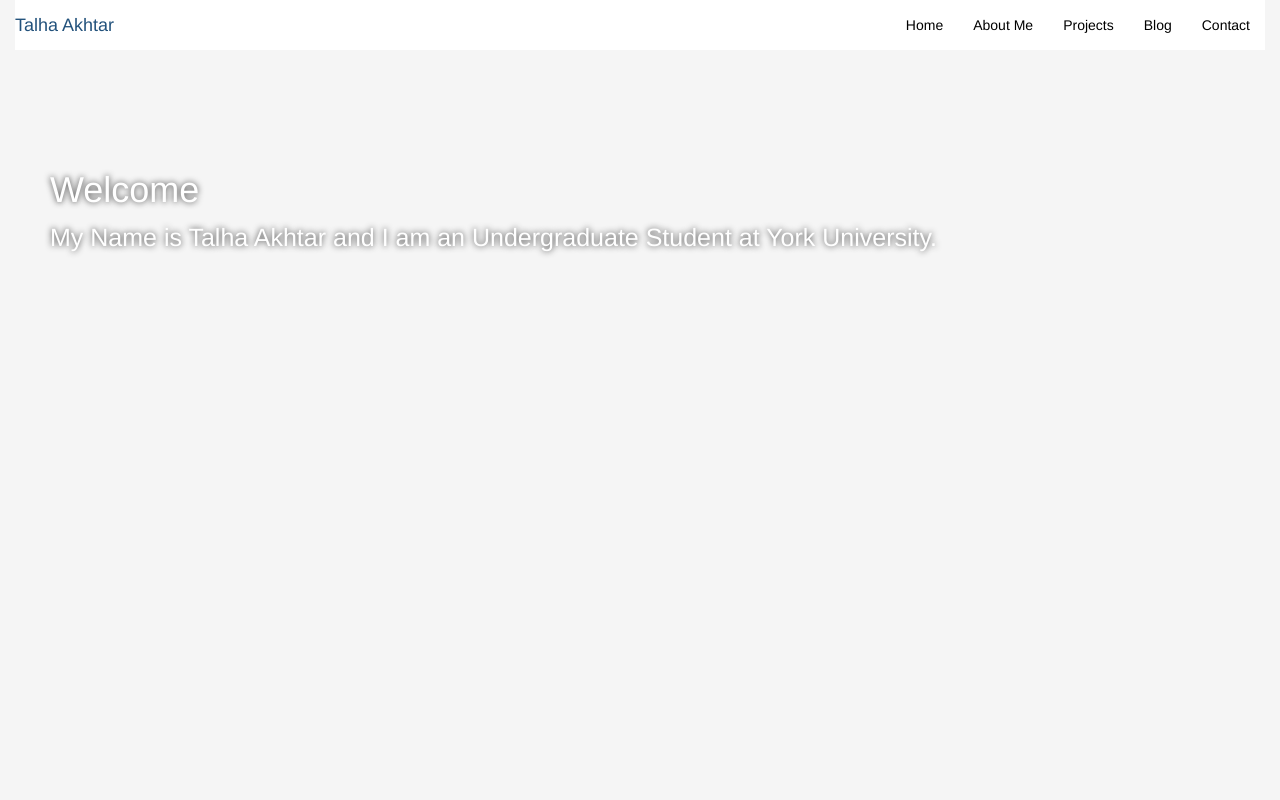
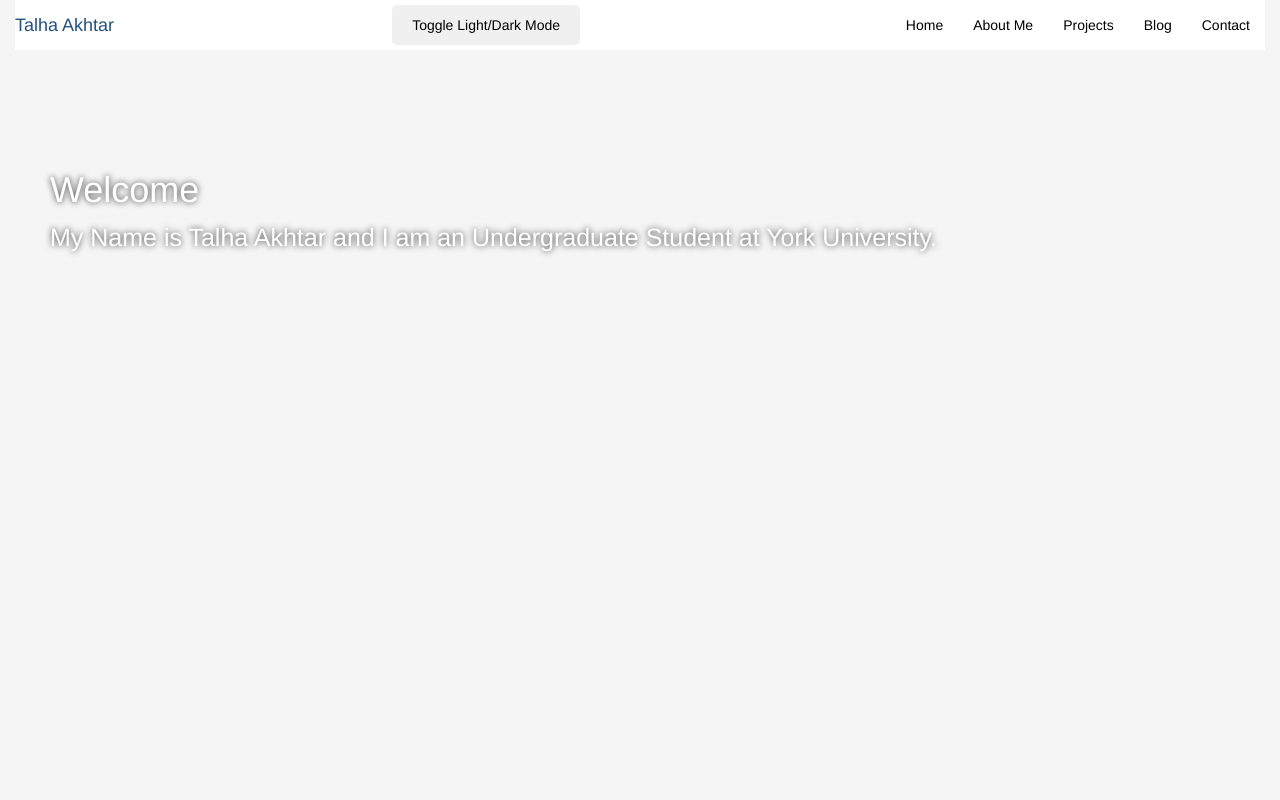
Before and after one commit to talhaakhtar19/website, a plain HTML site: page index.html in a window 1280 px wide. Shown: the top 800 px of the page. Drawn offline with nearby package versions, Linux system fonts and the light colour scheme.

Commit message:
Round of changes made

```diff
--- a/Assets/style.css
+++ b/Assets/style.css
@@ -1,4 +1,4 @@
-body {
+  body {
     position: relative;
   }
   .navbar-inverse {
@@ -16,6 +16,16 @@ body {
   #myNavbar ul li a:hover {
     color: black;
     background-color: white;
+  }
+  #theme-toggle {
+    position: fixed;
+    top: 5px;
+    right: 700px;
+    padding: 10px 20px;
+    cursor: pointer;
+    background-color: #f0f0f0;
+    border: none;
+    border-radius: 5px;
   }
   #section1 {
     padding-top: 150px;
--- a/index.html
+++ b/index.html
@@ -32,6 +32,7 @@
         <div>
           <div class="collapse navbar-collapse" id="myNavbar">
             <ul class="nav navbar-nav" style="float: right;">
+              <li><button id="theme-toggle">Toggle Light/Dark Mode</button></li>
               <li><a href="#section1">Home</a></li>
               <li><a href="#section2">About Me</a></li>
               <li><a href="#section3">Projects</a></li>
@@ -174,5 +175,6 @@
         </footer>
       </div>
     </div>
+    <script src="/Assets/script.js"></script>
   </body>
 </html>
```
